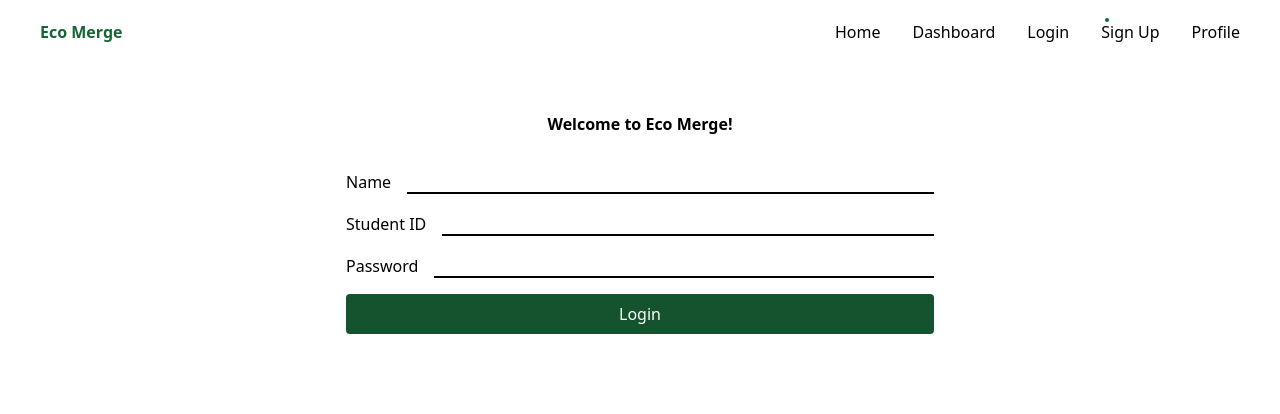
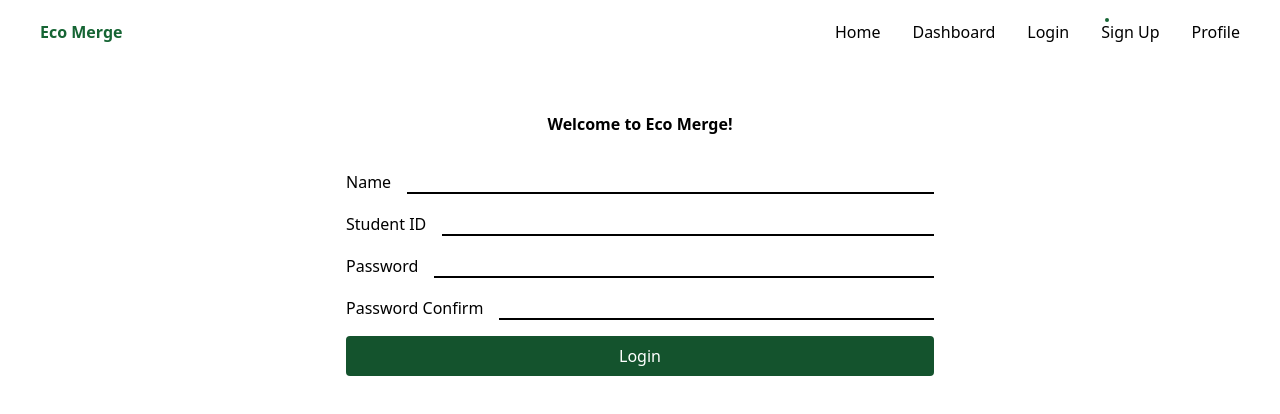
Before and after one commit to skkuse/2024spring_41class_team5, a Next.js app in the folder FE/: page /signup in a window 1280 px wide. Shown: the top 414 px of the page. Built offline with nearby package versions, Linux system fonts and the light colour scheme.

Commit message:
feat: append password confirm input at the signup form

```diff
--- a/FE/src/app/signup/page.tsx
+++ b/FE/src/app/signup/page.tsx
@@ -27,7 +27,14 @@ export default function Page() {
             id="password"
           />
         </div>
-
+        <div className="flex items-end gap-4">
+          <label htmlFor="password-confirm">Password Confirm</label>
+          <input
+            className="flex-1 border-solid border-b-2 border-black"
+            type="password"
+            id="password-confirm"
+          />
+        </div>
         <button
           className="rounded px-4 py-2 bg-green-900 text-white hover:bg-green-800"
           type="submit"
```
